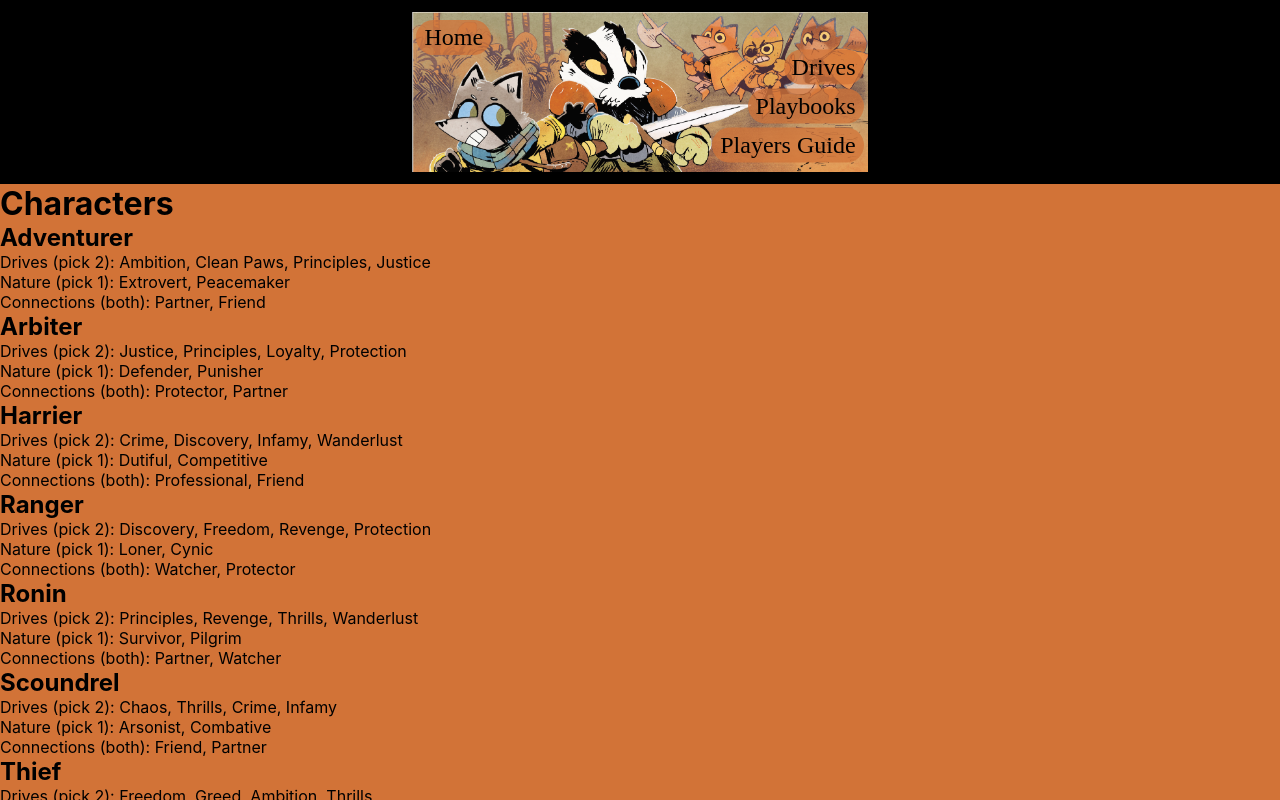
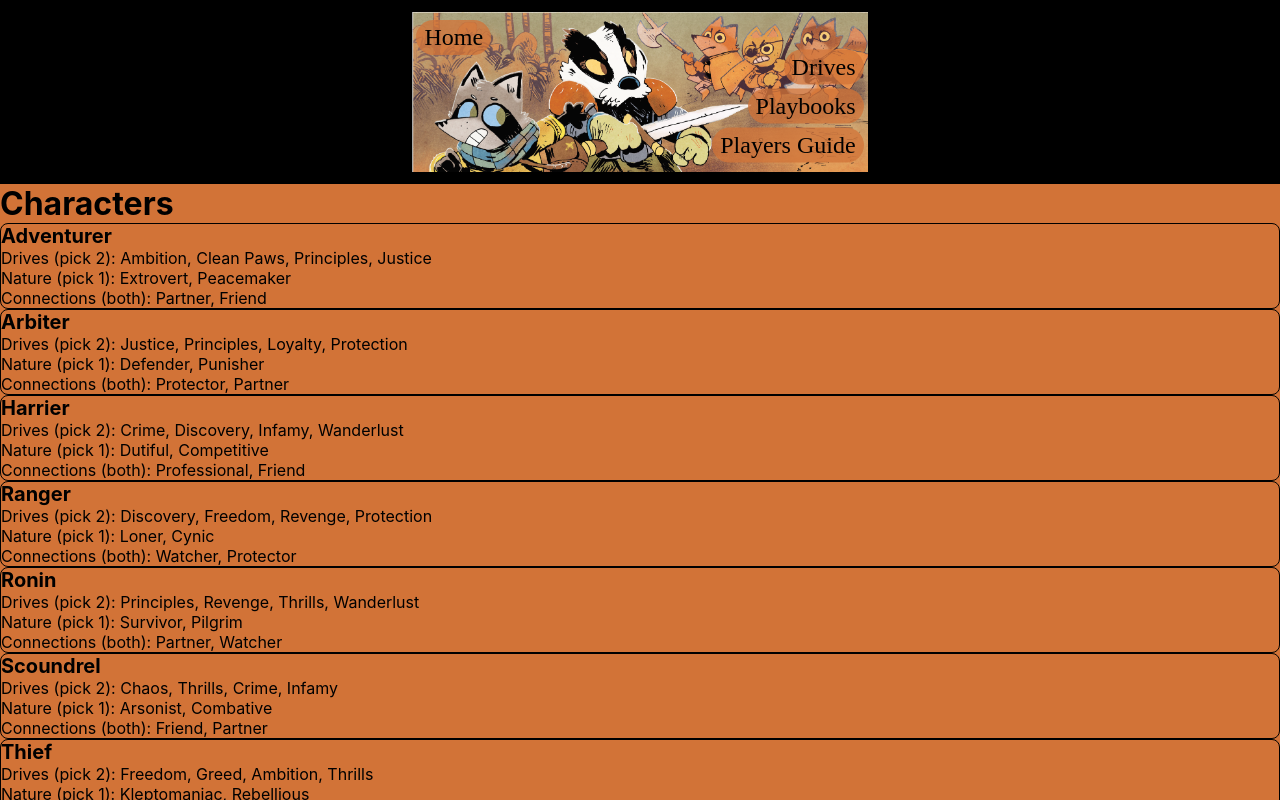
Before and after one commit to franco-ortega/root-rpg, a Next.js app: page / in a window 1280 px wide. Shown: the top 800 px of the page. Built offline with nearby package versions, Linux system fonts and the light colour scheme.

Commit message:
add initial Character styles

```diff
--- a/components/characters/Character.jsx
+++ b/components/characters/Character.jsx
@@ -1,17 +1,22 @@
+import styles from './Character.module.scss'
+
 const Character = ({ character, drives, nature, connections }) => {
   return (
-    <li>
+    <li className={styles.Character}>
       <h2>{character}</h2>
-      <section>
-        Drives (pick 2): {drives[0].title}, {drives[1].title}, {drives[2].title}
-        , {drives[3].title}
-      </section>
-      <section>
-        Nature (pick 1): {nature[0].title}, {nature[1].title}
-      </section>
-      <section>
-        Connections (both): {connections[0].title}, {connections[1].title}
-      </section>
+      <ul>
+        <li>
+          Drives (pick 2): {drives[0].title}, {drives[1].title}, {drives[2].title}
+          , {drives[3].title}
+        </li>
+        <li>
+          Nature (pick 1): {nature[0].title}, {nature[1].title}
+        </li>
+        <li>
+          Connections (both): {connections[0].title}, {connections[1].title}
+        </li>
+
+      </ul>
     </li>
   );
 };
--- /dev/null
+++ b/components/characters/Character.module.scss
@@ -0,0 +1,8 @@
+.Character {
+  border: solid .1rem black;
+  border-radius: .5rem;
+
+  h2 {
+    font-size: 1.25rem;
+  }
+}
```
